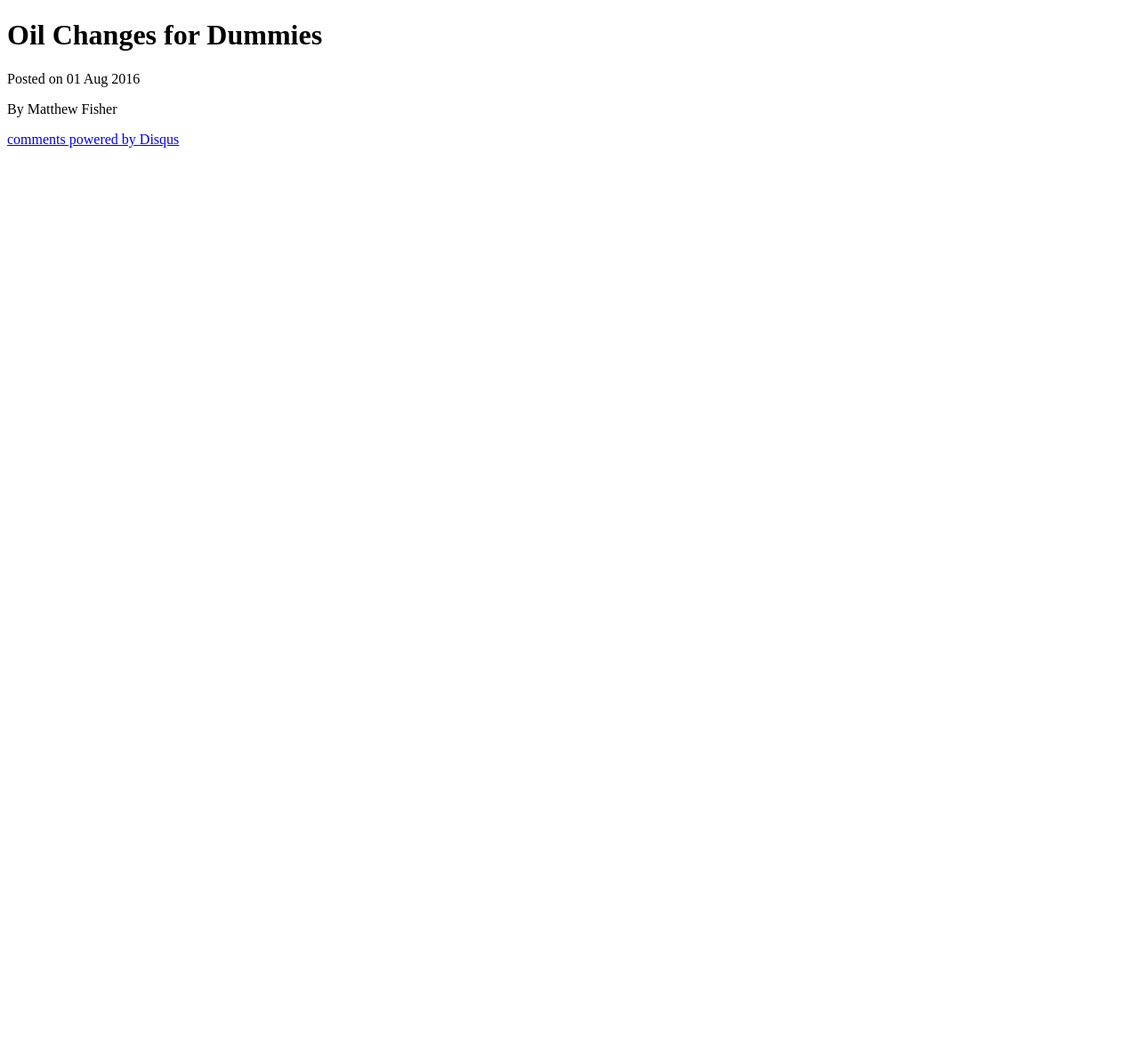
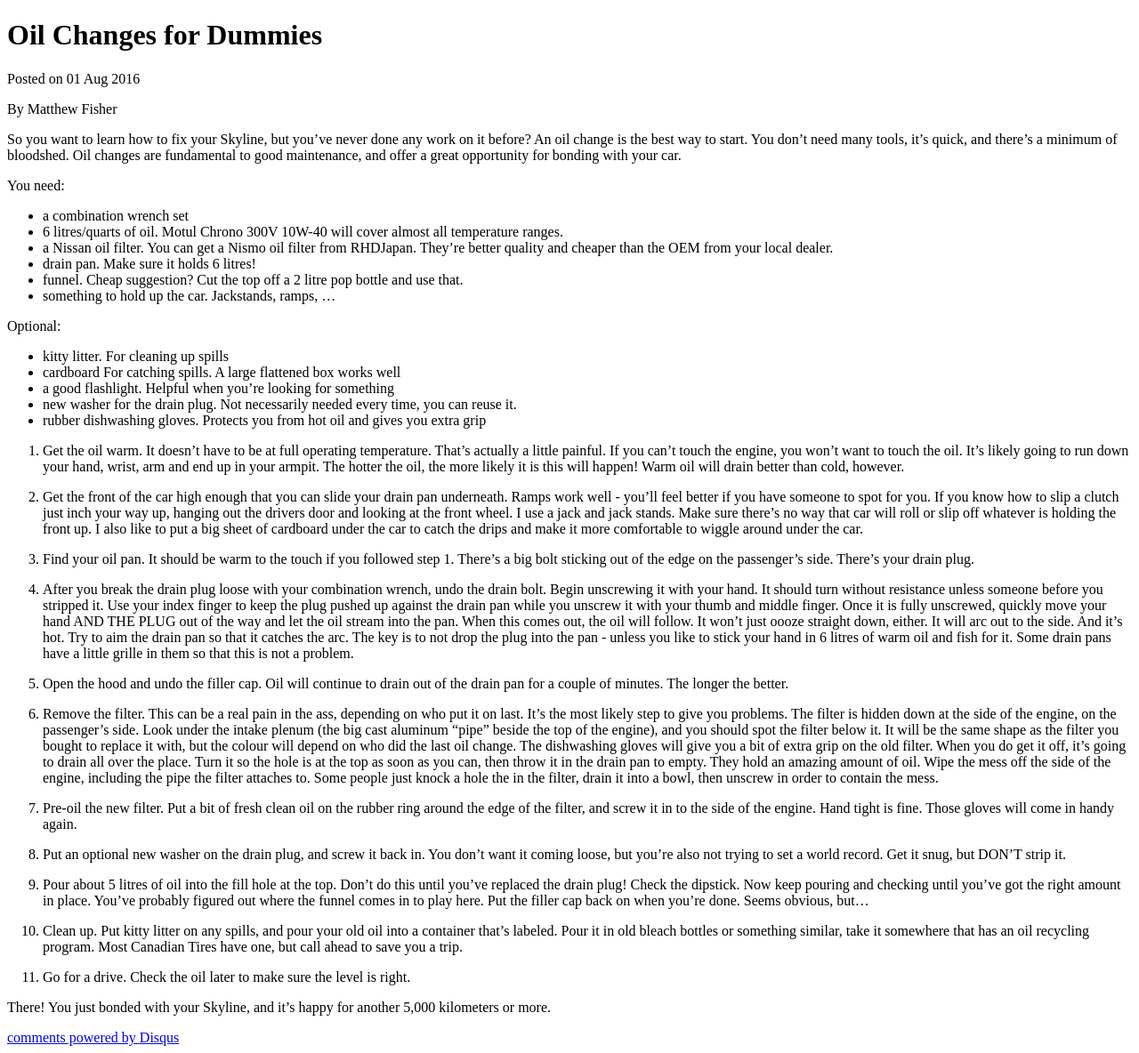
Before and after one commit to bacongobbler/bacongobbler.github.io, a Jekyll site: the page built from garage/maintenance/oil-changes-for-dummies.md, in a window 1280 px wide. Shown: the whole page at 89% size. Built offline with Jekyll 4.4.1, drawn with Linux system fonts in a browser that asks for light colours; comment, search, counter and statistics services are not loaded; before the commit the page ends 1029 px from its top, so only the background shows below that.

Commit message:
oil changes for dummies

```diff
--- a/garage/maintenance/oil-changes-for-dummies.md
+++ b/garage/maintenance/oil-changes-for-dummies.md
@@ -6,3 +6,85 @@ author: Matthew Fisher
 tags: skyline gt-r maintenance
 comments: true
 ---
+
+
+So you want to learn how to fix your Skyline, but you've never done any work on it before? An oil
+change is the best way to start. You don't need many tools, it's quick, and there's a minimum of
+bloodshed. Oil changes are fundamental to good maintenance, and offer a great opportunity for
+bonding with your car.
+
+You need:
+
+ - a combination wrench set
+ - 6 litres/quarts of oil. Motul Chrono 300V 10W-40 will cover almost all temperature ranges.
+ - a Nissan oil filter. You can get a Nismo oil filter from RHDJapan. They're better quality and cheaper than the OEM from your local dealer.
+ - drain pan. Make sure it holds 6 litres!
+ - funnel. Cheap suggestion? Cut the top off a 2 litre pop bottle and use that.
+ - something to hold up the car. Jackstands, ramps, ...
+
+Optional:
+
+ - kitty litter. For cleaning up spills
+ - cardboard For catching spills. A large flattened box works well
+ - a good flashlight. Helpful when you're looking for something
+ - new washer for the drain plug. Not necessarily needed every time, you can reuse it.
+ - rubber dishwashing gloves. Protects you from hot oil and gives you extra grip
+
+1. Get the oil warm. It doesn't have to be at full operating temperature. That's actually a little
+painful. If you can't touch the engine, you won't want to touch the oil. It's likely going to run
+down your hand, wrist, arm and end up in your armpit. The hotter the oil, the more likely it is this
+will happen! Warm oil will drain better than cold, however.
+
+2. Get the front of the car high enough that you can slide your drain pan underneath. Ramps work
+well - you'll feel better if you have someone to spot for you. If you know how to slip a clutch just
+inch your way up, hanging out the drivers door and looking at the front wheel. I use a jack and jack
+stands. Make sure there's no way that car will roll or slip off whatever is holding the front up. I
+also like to put a big sheet of cardboard under the car to catch the drips and make it more
+comfortable to wiggle around under the car.
+
+3. Find your oil pan. It should be warm to the touch if you followed step 1. There's a big bolt
+sticking out of the edge on the passenger's side. There's your drain plug.
+
+4. After you break the drain plug loose with your combination wrench, undo the drain bolt. Begin
+unscrewing it with your hand. It should turn without resistance unless someone before you stripped
+it. Use your index finger to keep the plug pushed up against the drain pan while you unscrew it with
+your thumb and middle finger. Once it is fully unscrewed, quickly move your hand AND THE PLUG out of
+the way and let the oil stream into the pan. When this comes out, the oil will follow. It won't just
+oooze straight down, either. It will arc out to the side. And it's hot. Try to aim the drain pan so
+that it catches the arc. The key is to not drop the plug into the pan - unless you like to stick
+your hand in 6 litres of warm oil and fish for it. Some drain pans have a little grille in them so
+that this is not a problem.
+
+5. Open the hood and undo the filler cap. Oil will continue to drain out of the drain pan for a
+couple of minutes. The longer the better.
+
+6. Remove the filter. This can be a real pain in the ass, depending on who put it on last. It's the
+most likely step to give you problems. The filter is hidden down at the side of the engine, on the
+passenger's side. Look under the intake plenum (the big cast aluminum "pipe" beside the top of the
+engine), and you should spot the filter below it. It will be the same shape as the filter you bought
+to replace it with, but the colour will depend on who did the last oil change. The dishwashing
+gloves will give you a bit of extra grip on the old filter. When you do get it off, it's going to
+drain all over the place. Turn it so the hole is at the top as soon as you can, then throw it in the
+drain pan to empty. They hold an amazing amount of oil. Wipe the mess off the side of the engine,
+including the pipe the filter attaches to. Some people just knock a hole the in the filter, drain it
+into a bowl, then unscrew in order to contain the mess.
+
+7. Pre-oil the new filter. Put a bit of fresh clean oil on the rubber ring around the edge of the
+filter, and screw it in to the side of the engine. Hand tight is fine. Those gloves will come in
+handy again.
+
+8. Put an optional new washer on the drain plug, and screw it back in. You don't want it coming
+loose, but you're also not trying to set a world record. Get it snug, but DON'T strip it.
+
+9. Pour about 5 litres of oil into the fill hole at the top. Don't do this until you've replaced the
+drain plug! Check the dipstick. Now keep pouring and checking until you've got the right amount in
+place. You've probably figured out where the funnel comes in to play here. Put the filler cap back
+on when you're done. Seems obvious, but...
+
+10. Clean up. Put kitty litter on any spills, and pour your old oil into a container that's labeled.
+Pour it in old bleach bottles or something similar, take it somewhere that has an oil recycling
+program. Most Canadian Tires have one, but call ahead to save you a trip.
+
+11. Go for a drive. Check the oil later to make sure the level is right.
+
+There! You just bonded with your Skyline, and it's happy for another 5,000 kilometers or more.
```
